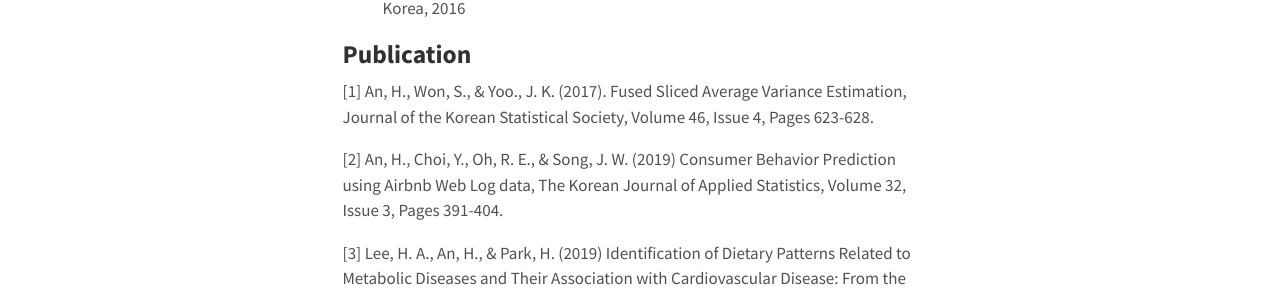
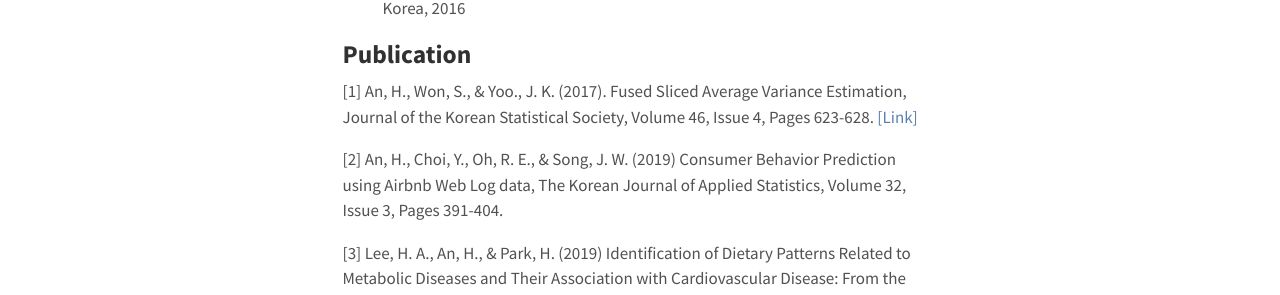
Before and after one commit to hyoin-an/hyoin-an.github.io, a Jekyll site: the page built from about.md, in a window 1280 px wide. Shown: the part 363-658 px from the top of the page. Built offline with Jekyll 4.4.1, drawn with Linux system fonts in a browser that asks for light colours.

Commit message:
Update about.md

```diff
--- a/about.md
+++ b/about.md
@@ -14,7 +14,7 @@ Here is my [CV](files/HyoinAn_OSU_CV.pdf)!
 ## Publication
 
 [1] An, H., Won, S., & Yoo., J. K. (2017). Fused Sliced Average Variance Estimation, Journal of the Korean
-Statistical Society, Volume 46, Issue 4, Pages 623-628.
+Statistical Society, Volume 46, Issue 4, Pages 623-628. [[Link]](https://www.sciencedirect.com/science/article/pii/S1226319217300431?casa_token=T_W-lytb9rUAAAAA:XL5YiRclZCQDhwtVAom-GGIyoSz9nR7pstAsVGQcBjsz0IK94cFpyvyob6vuK4-XgSEYh9Jk79Y)
 
 [2] An, H., Choi, Y., Oh, R. E., & Song, J. W. (2019) Consumer Behavior Prediction using Airbnb Web Log
 data, The Korean Journal of Applied Statistics, Volume 32, Issue 3, Pages 391-404.
```
